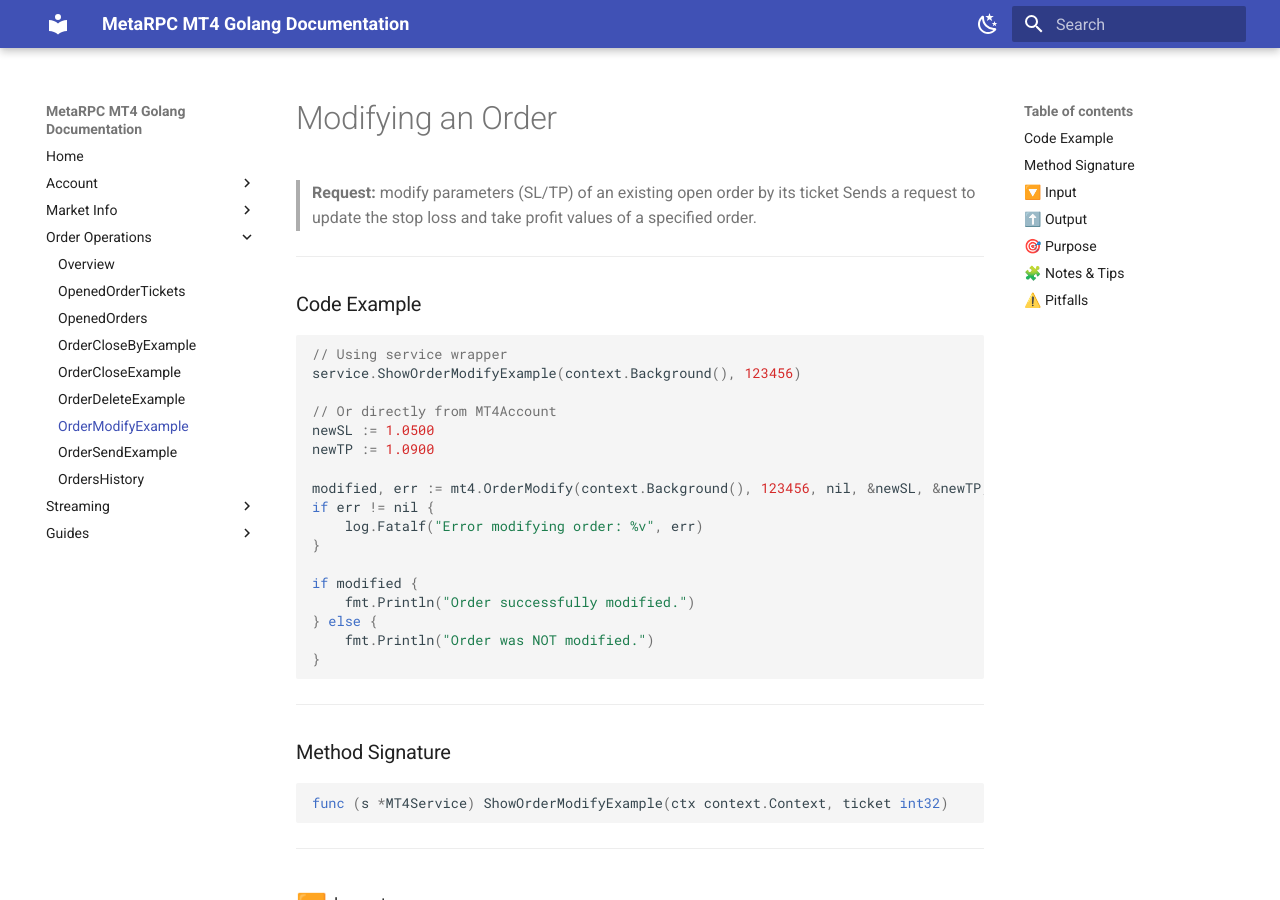
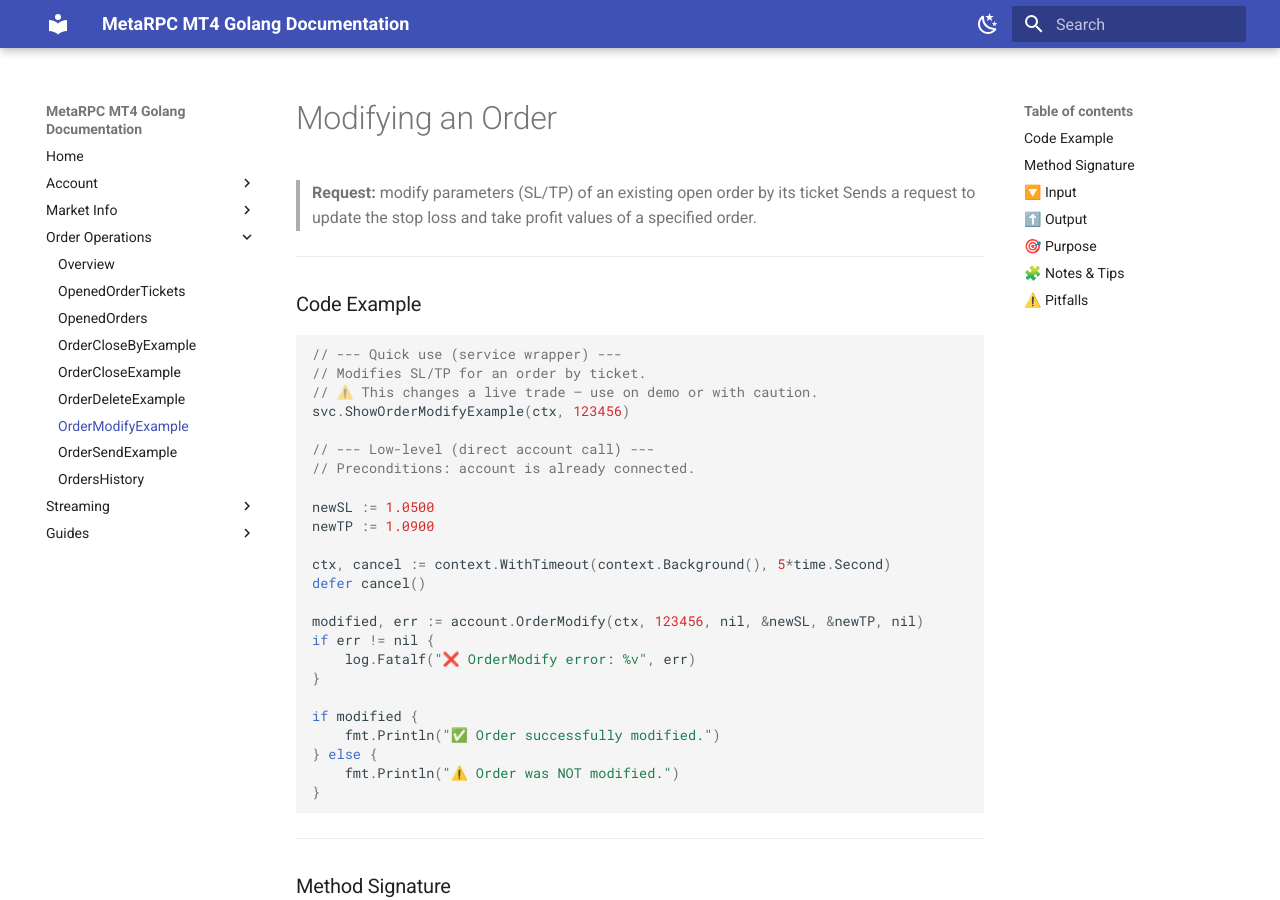
Before and after one commit to MetaRPC/GoMT4, an MkDocs documentation site: the page built from docs/Order_Operations/ShowOrderModifyExample.md, in a window 1280 px wide and 900 px high. Built offline with MkDocs 1.6.1 and Material for MkDocs 9.7.7, drawn with Linux system fonts in a browser that asks for light colours.

Commit message:
Update ShowOrderModifyExample.md

````diff
--- a/docs/Order_Operations/ShowOrderModifyExample.md
+++ b/docs/Order_Operations/ShowOrderModifyExample.md
@@ -8,22 +8,29 @@
 ### Code Example
 
 ```go
-// Using service wrapper
-service.ShowOrderModifyExample(context.Background(), 123456)
+// --- Quick use (service wrapper) ---
+// Modifies SL/TP for an order by ticket.
+// ⚠️ This changes a live trade — use on demo or with caution.
+svc.ShowOrderModifyExample(ctx, 123456)
 
-// Or directly from MT4Account
+// --- Low-level (direct account call) ---
+// Preconditions: account is already connected.
+
 newSL := 1.0500
 newTP := 1.0900
 
-modified, err := mt4.OrderModify(context.Background(), 123456, nil, &newSL, &newTP, nil)
+ctx, cancel := context.WithTimeout(context.Background(), 5*time.Second)
+defer cancel()
+
+modified, err := account.OrderModify(ctx, 123456, nil, &newSL, &newTP, nil)
 if err != nil {
-    log.Fatalf("Error modifying order: %v", err)
+    log.Fatalf("❌ OrderModify error: %v", err)
 }
 
 if modified {
-    fmt.Println("Order successfully modified.")
+    fmt.Println("✅ Order successfully modified.")
 } else {
-    fmt.Println("Order was NOT modified.")
+    fmt.Println("⚠️ Order was NOT modified.")
 }
 ```
 
````
